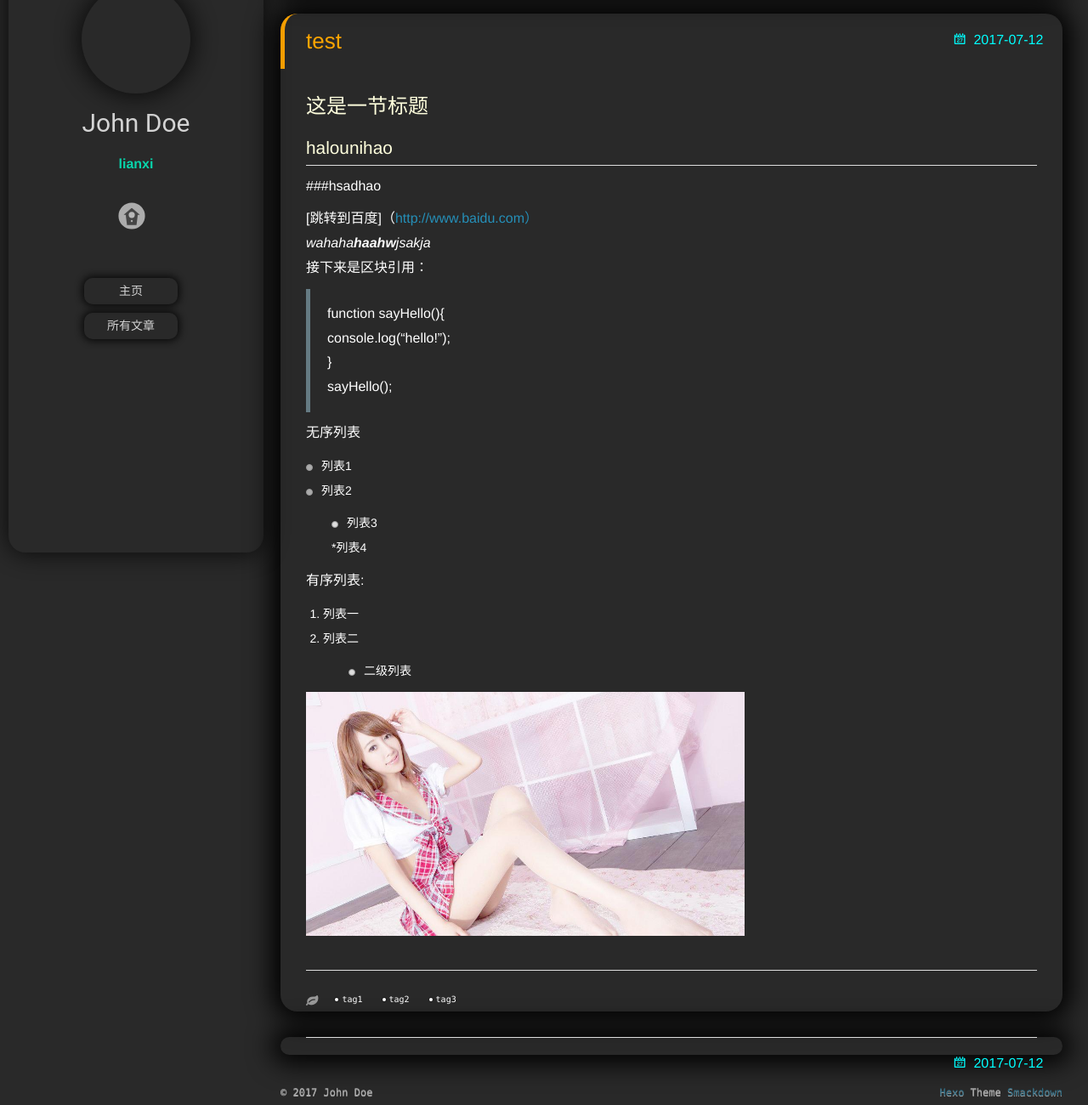
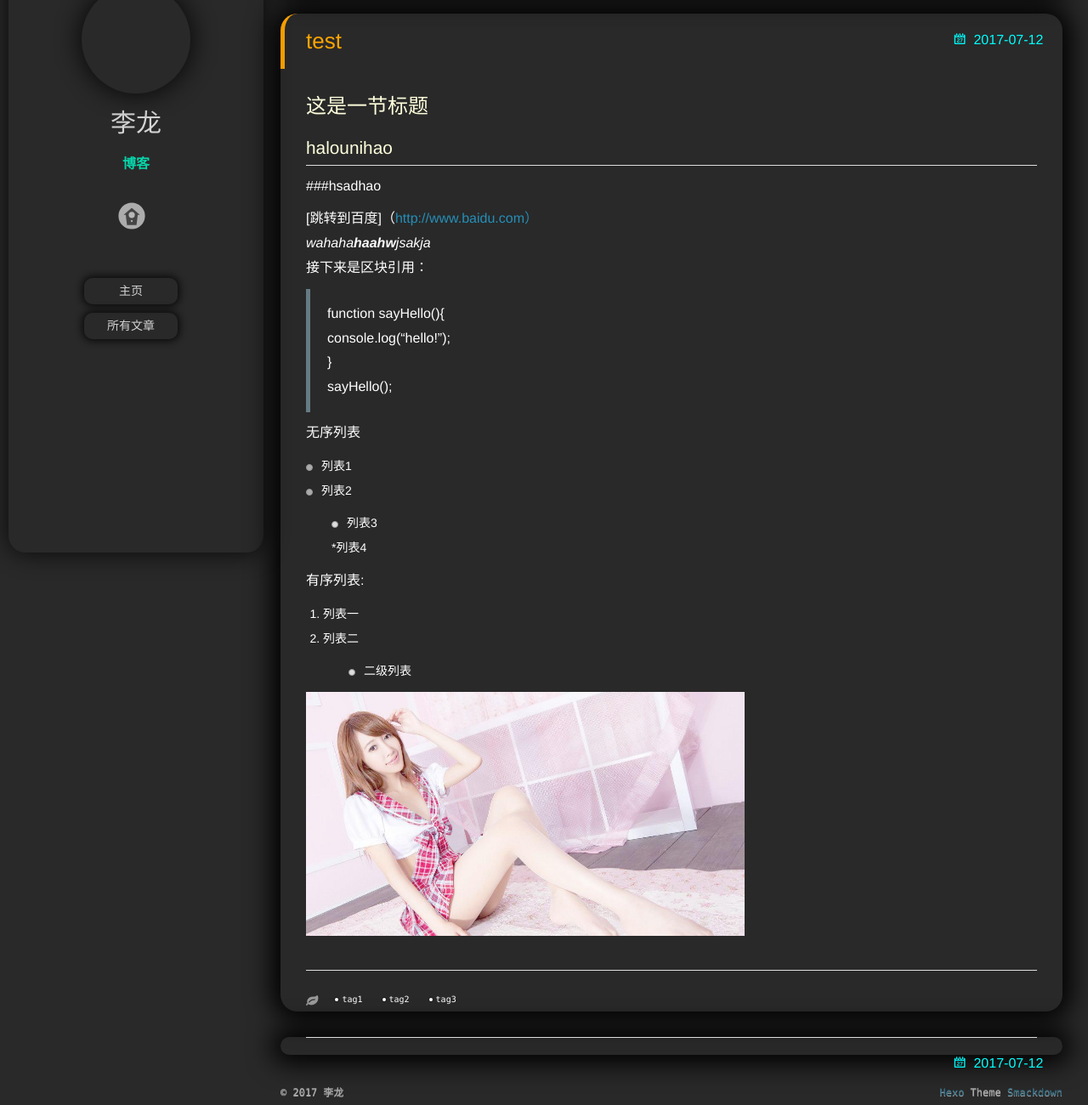
Before and after one commit to Somehandhaha/Somehandhaha.github.io, a plain HTML site: page index.html in a window 1280 px wide. Shown: the part 140-1440 px from the top of the page at 85% size. Drawn offline with nearby package versions, Linux system fonts and the light colour scheme; some packages are replaced by stand-ins of ours; a script that the page names is missing.

Commit message:
Site updated: 2017-07-13 15:29:34

```diff
--- a/index.html
+++ b/index.html
@@ -47,11 +47,11 @@
 		</a>
 
 		<hgroup>
-		  <h1 class="header-author"><a href="/">John Doe</a></h1>
+		  <h1 class="header-author"><a href="/">李龙</a></h1>
 		</hgroup>
 
 
-		<p class="header-subtitle">lianxi</p>
+		<p class="header-subtitle">博客</p>
 
 
 
@@ -136,7 +136,7 @@
       <nav id="mobile-nav">
   	<div class="overlay">
   		<div class="slider-trigger"></div>
-  		<h1 class="header-author js-mobile-header hide">John Doe</h1>
+  		<h1 class="header-author js-mobile-header hide">李龙</h1>
   	</div>
 	<div class="intrude-less">
 		<header id="header" class="inner">
@@ -144,10 +144,10 @@
 				<img lazy-src="http://7xkj1z.com1.z0.glb.clouddn.com/head.jpg" class="js-avatar">
 			</div>
 			<hgroup>
-			  <h1 class="header-author">John Doe</h1>
+			  <h1 class="header-author">李龙</h1>
 			</hgroup>
 
-			<p class="header-subtitle">lianxi</p>
+			<p class="header-subtitle">博客</p>
 
 			<nav class="header-menu">
 				<ul>
@@ -349,7 +349,7 @@
   <div class="outer">
     <div id="footer-info">
       <div class="footer-left">
-        &copy; 2017 John Doe
+        &copy; 2017 李龙
       </div>
         <div class="footer-right">
           <a href="http://hexo.io/" target="_blank">Hexo</a>  Theme <a href="https://github.com/smackgg/hexo-theme-smackdown" target="_blank">Smackdown</a>
```
Also changed, not shown: 2017/07/12/haha/index.html (+6 -6 lines), 2017/07/12/test/index.html (+6 -6 lines), 2017/07/13/test-1/index.html (+6 -6 lines), archives/2017/07/index.html (+6 -6 lines), archives/2017/index.html (+6 -6 lines), archives/index.html (+6 -6 lines), tags/index.html (+6 -6 lines), tags/tag1/index.html (+6 -6 lines), tags/tag2/index.html (+6 -6 lines), tags/tag3/index.html (+6 -6 lines).
